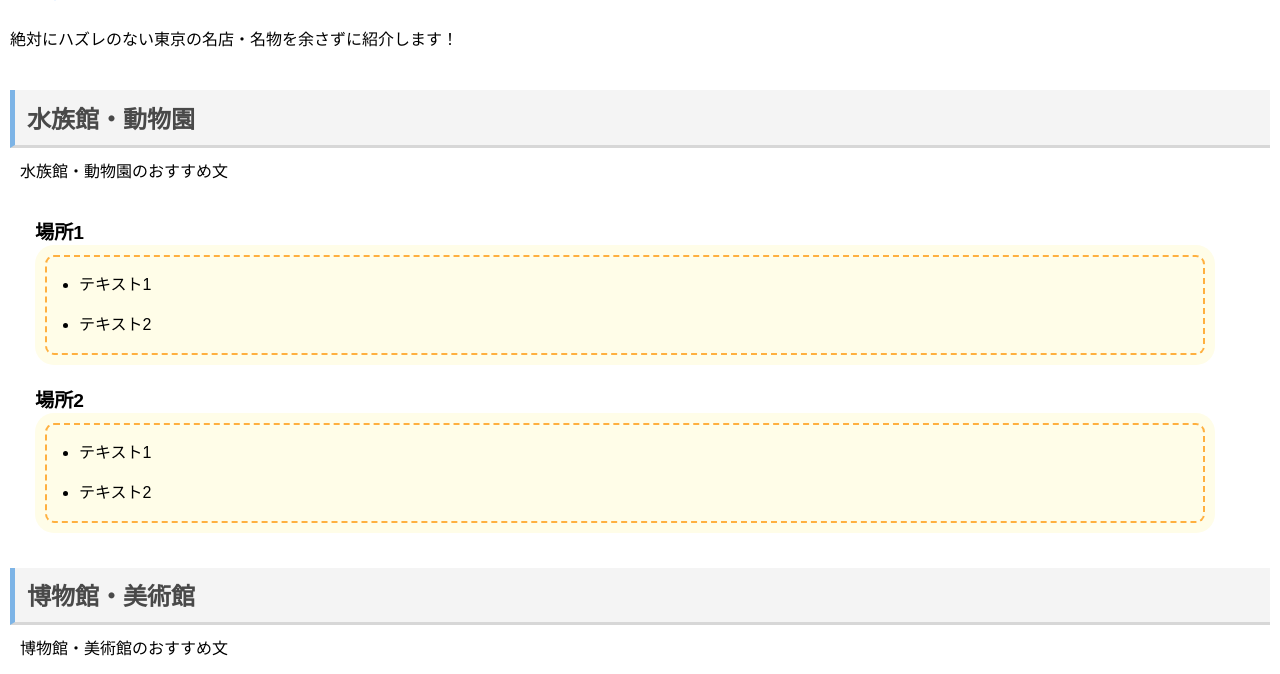
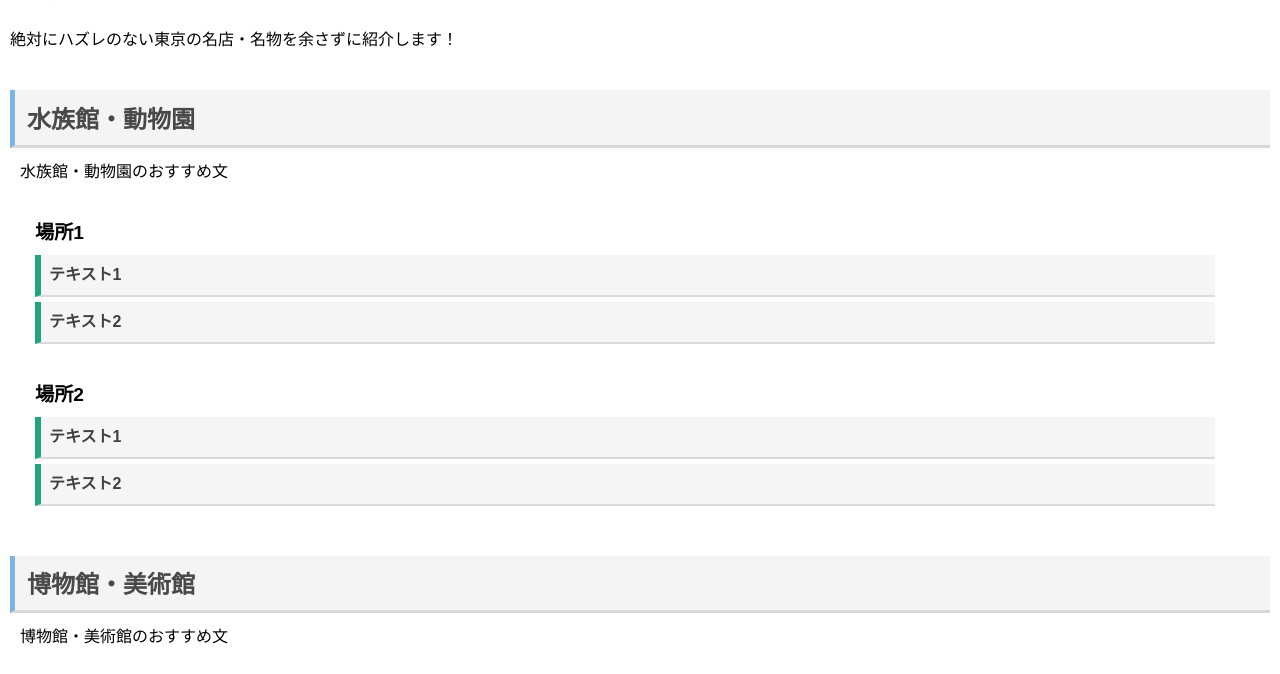
Before and after one commit to FutoYoshizuka/TokyoHTML1, a plain HTML site: page index.html in a window 1280 px wide. Shown: the part 108-782 px from the top of the page. Drawn offline with Linux system fonts and the light colour scheme.

Commit message:
Update main.css

```diff
--- a/css/main.css
+++ b/css/main.css
@@ -54,19 +54,20 @@ dl dd {
 }
 
 
-ul, ol {
-    background: #fffde8;
-    box-shadow: 0px 0px 0px 10px #fffde8; /*線の外側*/
-    border: dashed 2px #ffb03f; /*破線*/
-    border-radius: 9px;
-    margin-left: 10px; /*はみ出ないように調整*/
-    margin-right: 10px; /*はみ出ないように調整*/
-    padding: 0.5em 0.5em 0.5em 2em;
+ul {
+  padding: 0;
 }
 
 ul li, ol li {
-    line-height: 1.5;
-    padding: 0.5em 0;
+  color: #404040;
+  border-left: solid 6px #1fa67a;/*左側の線*/
+  border-bottom: solid 2px #dadada;/*下に灰色線*/
+  background: whitesmoke;
+  margin-bottom: 5px;/*下のバーとの余白*/
+  line-height: 1.5;
+  padding: 0.5em;
+  list-style-type: none!important;/*ポチ消す*/
+  font-weight: bold;
 }
 
 footer {
```
